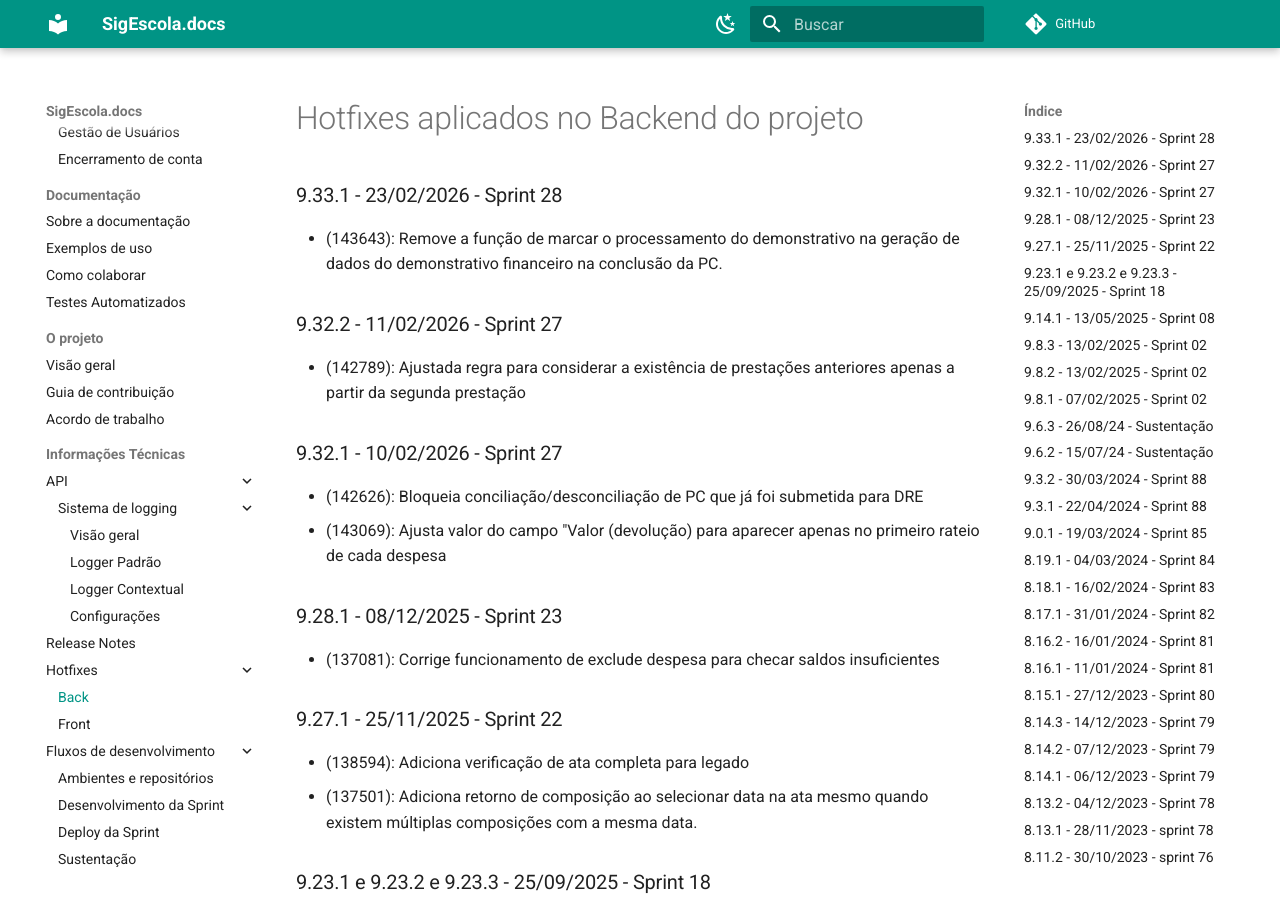
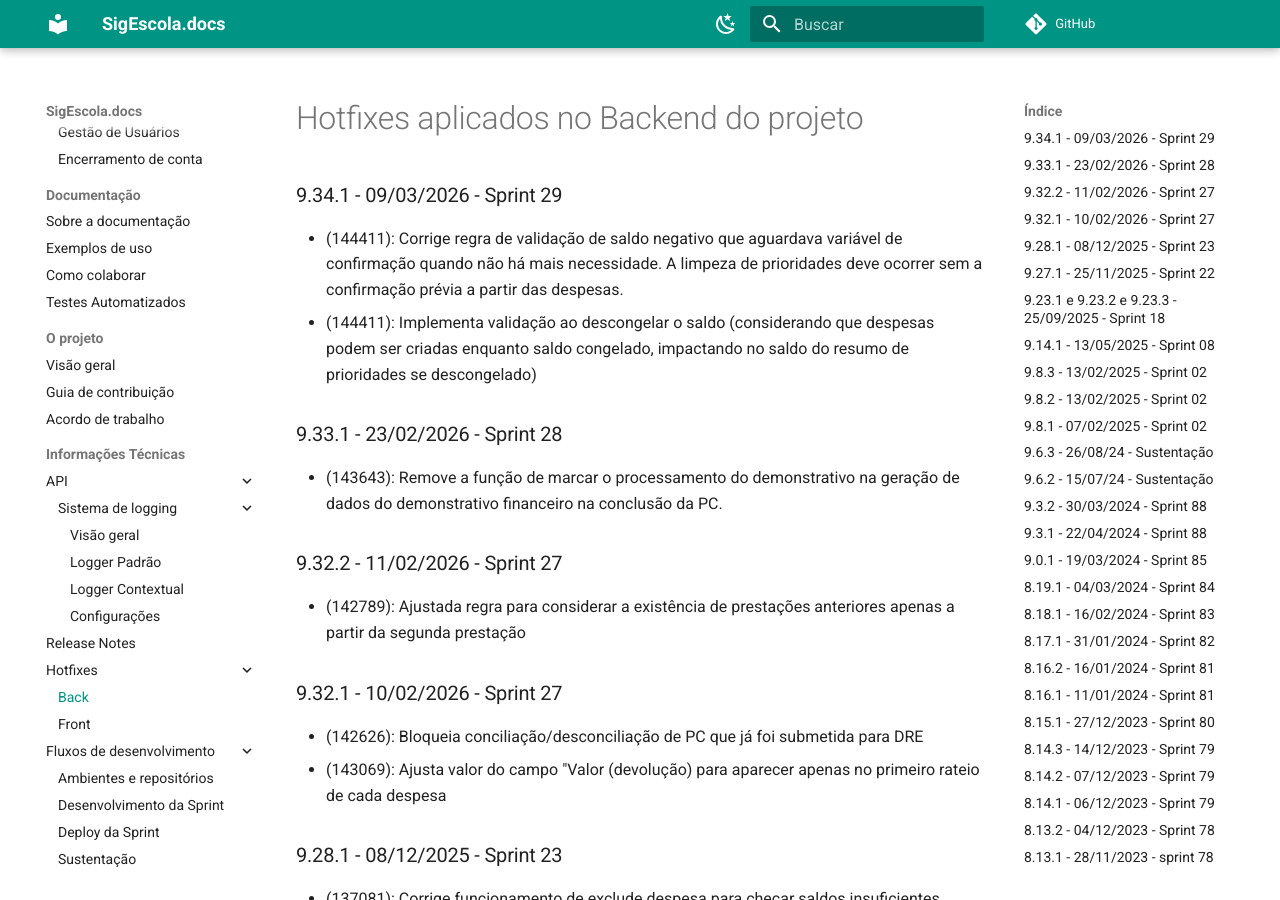
Before and after one commit to prefeiturasp/SME-PTRF-Docs, an MkDocs documentation site: the page built from docs/projeto/hotfixes_back.md, in a window 1280 px wide and 900 px high. Built offline with MkDocs 1.6.1 and Material for MkDocs 9.7.7, drawn with Linux system fonts in a browser that asks for light colours; comment, search, counter and statistics services are not loaded.

Commit message:
Update hotfixes_back.md

```diff
--- a/docs/projeto/hotfixes_back.md
+++ b/docs/projeto/hotfixes_back.md
@@ -1,4 +1,8 @@
 # Hotfixes aplicados no Backend do projeto
+
+### 9.34.1 - 09/03/2026 - Sprint 29
+* (144411): Corrige regra de validação de saldo negativo que aguardava variável de confirmação quando não há mais necessidade. A limpeza de prioridades deve ocorrer sem a confirmação prévia a partir das despesas.
+* (144411): Implementa validação ao descongelar o saldo (considerando que despesas podem ser criadas enquanto saldo congelado, impactando no saldo do resumo de prioridades se descongelado)
 
 ### 9.33.1 - 23/02/2026 - Sprint 28
 * (143643): Remove a função de marcar o processamento do demonstrativo na geração de dados do demonstrativo financeiro na conclusão da PC.
```
